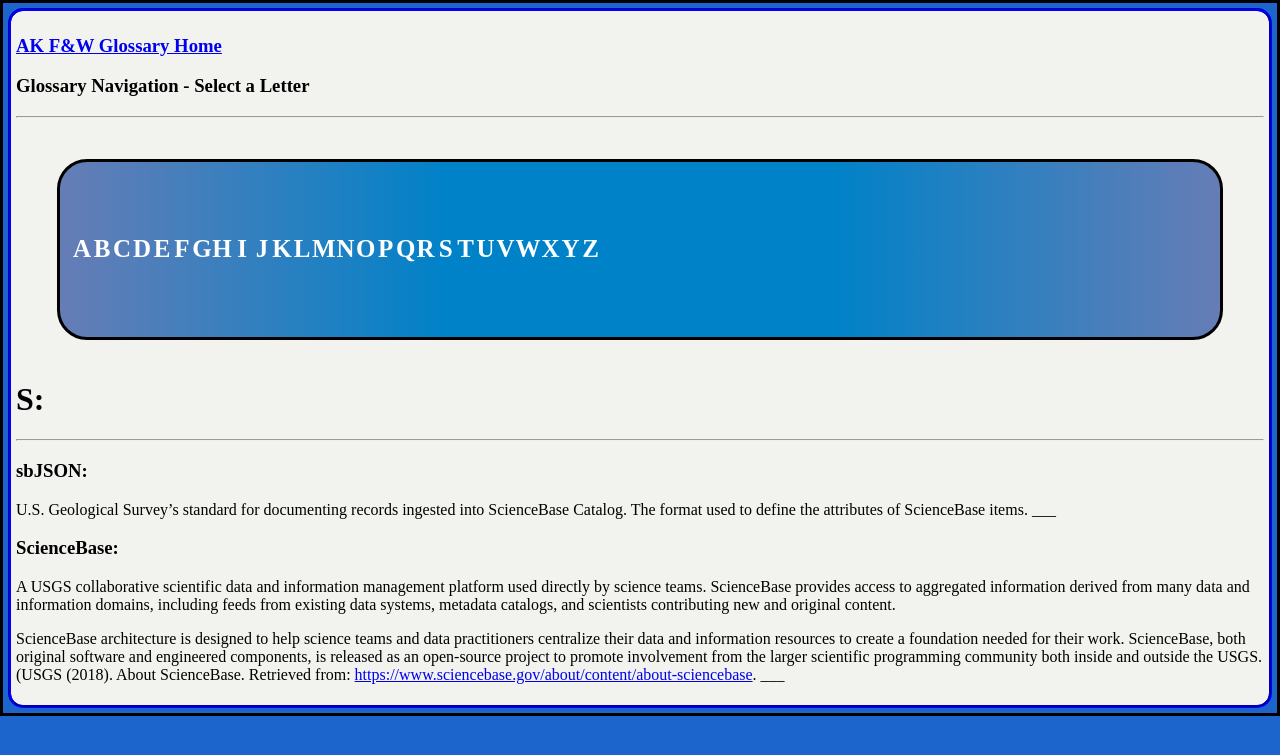
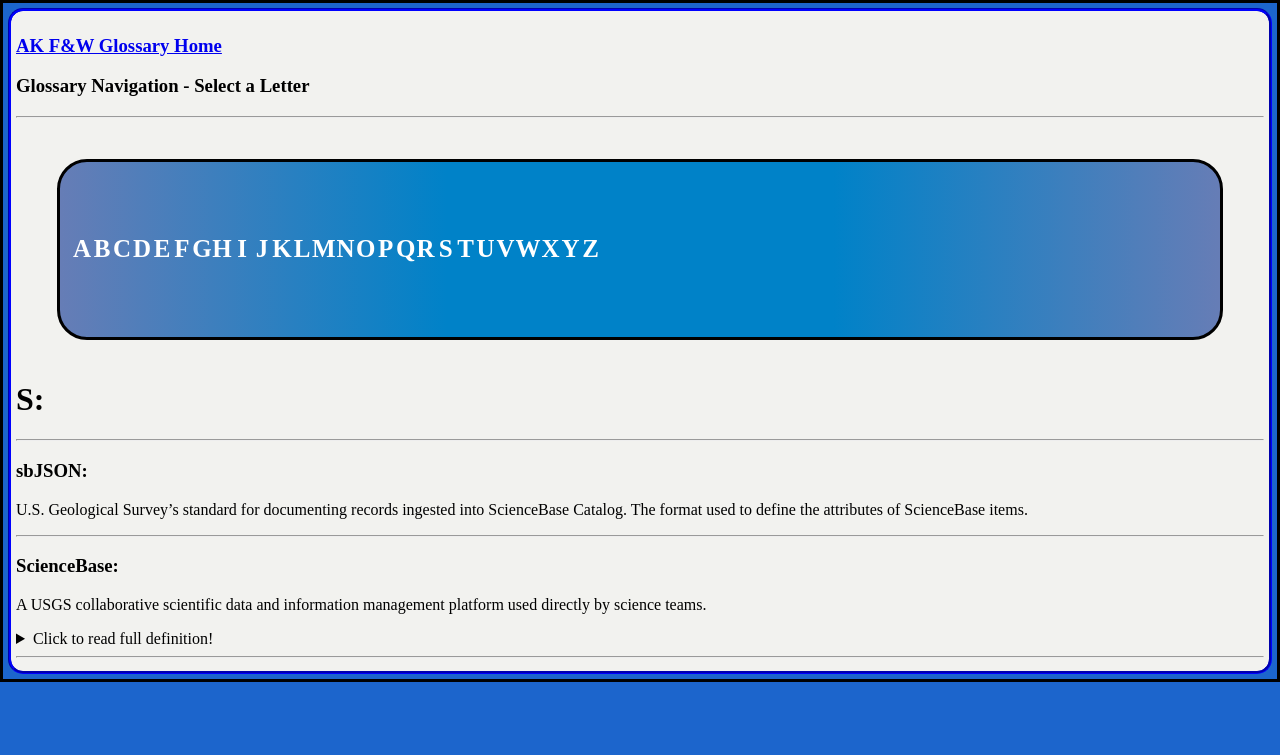
Before and after one commit to ThePanamalien/TestOne, a Jekyll site: the page built from _pages/S.md, in a window 1280 px wide. Shown: the top 755 px of the page. Built offline with Jekyll 4.4.1, drawn with Linux system fonts in a browser that asks for light colours.

Commit message:
Update S.md
Added in "Click Here" tags.

```diff
--- a/_pages/S.md
+++ b/_pages/S.md
@@ -2,7 +2,6 @@
 title: S
 layout: glossaryPage
 ---
-
 # **S:**
 ___
 
@@ -10,18 +9,28 @@ ___
 ### **sbJSON:**
 U.S. Geological Survey’s standard for documenting records ingested into ScienceBase Catalog.
 The format used to define the attributes of ScienceBase items.
+
 ___
 
 
 ### **ScienceBase:**
 A USGS collaborative scientific data and information management platform used directly by science teams.
+
+<details>
+  <summary>Click to read full definition!</summary>
+<p>
 ScienceBase provides access to aggregated information derived from many data and information domains,
 including feeds from existing data systems, metadata catalogs, and scientists contributing new and original
-content.
-
+content. <br>
+<br>
 ScienceBase architecture is designed to help science teams and data practitioners centralize their
 data and information resources to create a foundation needed for their work. ScienceBase, both original
 software and engineered components, is released as an open-source project to promote involvement from the
 larger scientific programming community both inside and outside the USGS. (USGS (2018). About ScienceBase.
-Retrieved from: [https://www.sciencebase.gov/about/content/about-sciencebase](https://www.sciencebase.gov/about/content/about-sciencebase).
+<br>
+<br>
+Retrieved from: <a href="https://www.sciencebase.gov/about/content/about-sciencebase">Sciencebase.gov</a>.
+</p>
+</details>
+
 ___
```
